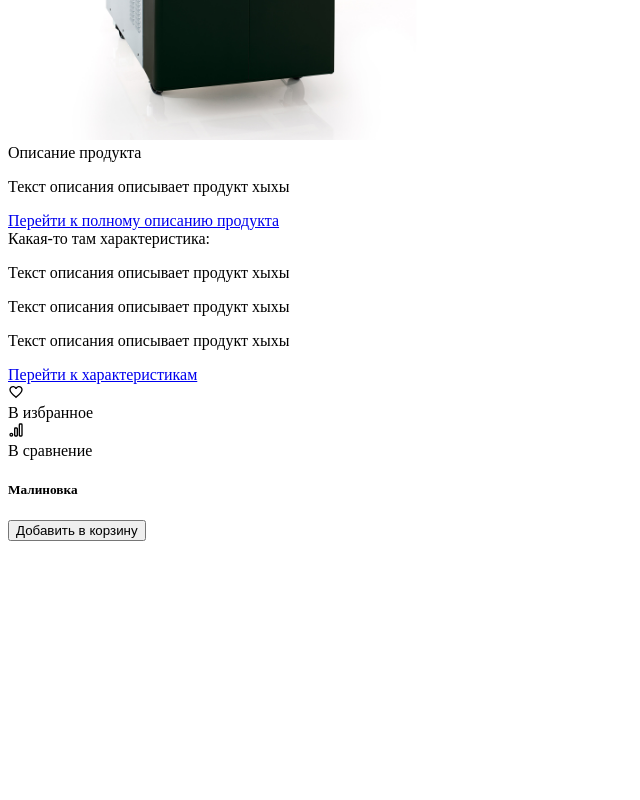
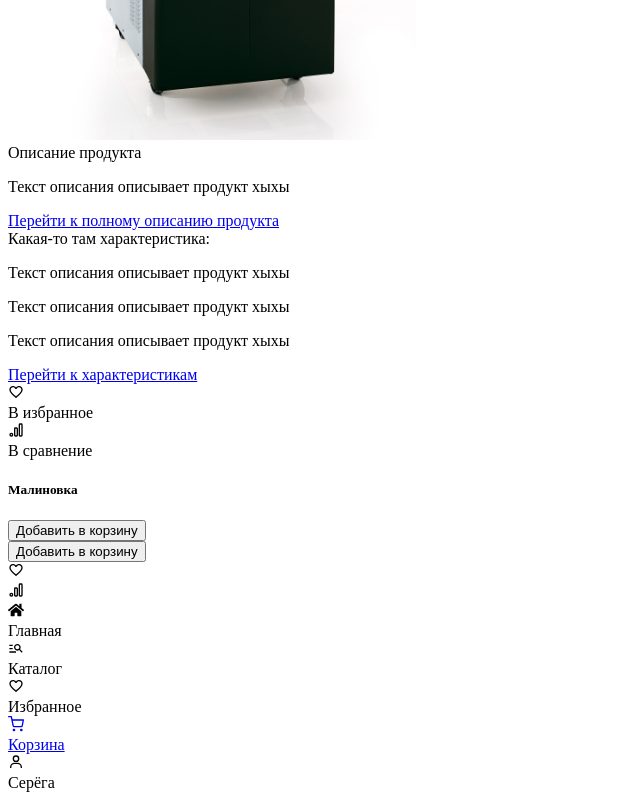
Before and after one commit to Inofp/KFCstock, a Next.js app: page /products/0 in a window 1280 px wide. Shown: the part 776-1576 px from the top of the page, without its empty margins (0-640 px from the left). Before the commit the page ends 1325 px from the top, so only its background shows below. Built offline with nearby package versions, Linux system fonts and the light colour scheme.

Commit message:
add mob resp for product page

```diff
--- /dev/null
+++ b/src/components/layouts/Botlane.jsx
@@ -0,0 +1,76 @@
+import Link from "next/link";
+import { MdOutlineFavoriteBorder, MdManageSearch } from "react-icons/md";
+import { TbBrandGoogleAnalytics } from "react-icons/tb";
+import { FiShoppingCart } from "react-icons/fi";
+import { BiUser } from "react-icons/bi"
+import { FaHome } from "react-icons/fa"
+
+
+const Botlane = () => {
+  return (
+    <div className="fixed bottom-0 z-1000 w-full lg:hidden">
+      <div className="flex justify-center items-center ">
+        <div className="w-[90%]">
+          <button className="text-[16px] w-full font-semibold leading-[21px] py-[15px] px-[31px] bg-[#02b875] text-white inline-flex justify-center items-center">
+            Добавить в корзину
+          </button>
+        </div>
+
+        <div className="flex">
+          <div className="text-3xl px-3">
+            <MdOutlineFavoriteBorder />
+          </div>
+          <div className="text-3xl px-3">
+            <TbBrandGoogleAnalytics />
+          </div>
+        </div>
+      </div>
+
+      <div className="flex pt-2 justify-around items-center bg-white">
+        <div className="px-3 flex text-[#9b9b9c] flex-col items-center justify-center cursor-pointer hover:shadow-md rounded-xl select-none">
+          <div className="text-2xl">
+            <FaHome />
+          </div>
+          <span>Главная</span>
+              </div>
+
+        <div className="px-3 flex text-[#9b9b9c]  flex-col items-center justify-center cursor-pointer hover:shadow-md rounded-xl select-none">
+          <div className="text-3xl">
+            <MdManageSearch />
+          </div>
+          <span>Каталог</span>
+        </div>
+
+
+        <div className="px-3 flex text-[#9b9b9c]  flex-col items-center justify-center cursor-pointer hover:shadow-md rounded-xl select-none">
+          <div className="text-2xl">
+            <MdOutlineFavoriteBorder />
+          </div>
+          <span>Избранное</span>
+        </div>
+
+        <Link
+          href="/cart"
+          className="text-decoration-none text-inherit hover:text-inherit"
+        >
+          <div className="px-3 flex  text-[#9b9b9c] flex-col items-center justify-center cursor-pointer hover:shadow-md rounded-xl relative select-none">
+            <div className="text-2xl ">
+              <FiShoppingCart />
+            </div>
+            <span>Корзина</span>
+          </div>
+        </Link>
+
+        <div className="px-3 flex  text-[#9b9b9c] flex-col items-center justify-center cursor-pointer hover:shadow-md rounded-xl select-none">
+          <div className="text-2xl">
+            <BiUser />
+          </div>
+          <span>Серёга</span>
+              </div>
+
+      </div>
+    </div>
+  );
+};
+
+export default Botlane;
--- a/src/components/layouts/Product.jsx
+++ b/src/components/layouts/Product.jsx
@@ -1,13 +1,13 @@
-import Image from 'next/image';
-import React from 'react';
-import Toplane from './Toplane';
-import Bread from './Bread';
-import Breadcrumb from './Breadcrumb';
-import { MdOutlineFavoriteBorder } from 'react-icons/md';
-import { TbBrandGoogleAnalytics } from 'react-icons/tb';
+import Image from "next/image";
+import React from "react";
+import Toplane from "./Toplane";
+import Bread from "./Bread";
+import Breadcrumb from "./Breadcrumb";
+import { MdOutlineFavoriteBorder } from "react-icons/md";
+import { TbBrandGoogleAnalytics } from "react-icons/tb";
+import Botlane from "./Botlane";
 
 const Product = ({ product }) => {
-
   const { title, description, imgUrl } = product || {};
 
   if (!product) {
@@ -15,13 +15,14 @@ const Product = ({ product }) => {
       <div>
         <h1>Информации о товаре нет!</h1>
       </div>
-    )
+    );
   }
 
   return (
-    <div className='w-full min-h-full flex justify-center'>
-      <div className='w-[1200px]'>
-        <div className='mt-3'>
+    <div className="w-full min-h-full flex justify-center">
+      <div className="w-[1200px] max-lg:w-[600px] max-sm:w-[350px] ">
+        <div className=" max-lg:flex max-lg:flex-col max-lg:justify-center max-lg:items-center">
+          <div className="mt-3">
             <Toplane />
             <Bread />
           </div>
@@ -30,39 +31,79 @@ const Product = ({ product }) => {
             <Breadcrumb category={description} />
           </div>
 
-        <h2 className='font-bold mt-4'>{title}</h2>
+          <h2 className="font-bold mt-4">{title}</h2>
 
-        <div className='flex'>
-          <Image src={imgUrl} alt='product pic' width={430} height={430} />
+          <div className="flex max-lg:flex-col">
+            <Image src={imgUrl} alt="product pic" width={430} height={430} />
 
-          <div className='flex-col mt-3'>
-            <div className='mb-2'><span className='font-medium'>Описание продукта</span></div>
-            <div><p>Текст описания описывает продукт хыхы</p></div>
-            <div><a href='#' className='text-[#02b875] transition-colors duration-200 no-underline hover:text-[#07652d]'>Перейти к полному описанию продукта</a></div>
-            <div className='mb-2 mt-6'><span className='font-medium'>Какая-то там характеристика:</span></div>
-            <div><p>Текст описания описывает продукт хыхы</p></div>
-            <div><p>Текст описания описывает продукт хыхы</p></div>
-            <div><p>Текст описания описывает продукт хыхы</p></div>
-            <div><a href='#' className='text-[#02b875] transition-colors duration-200 no-underline hover:text-[#07652d]'>Перейти к характеристикам</a></div>
+            <div className="flex-col mt-3">
+              <div className="mb-2">
+                <span className="font-medium">Описание продукта</span>
+              </div>
+              <div>
+                <p>Текст описания описывает продукт хыхы</p>
+              </div>
+              <div>
+                <a
+                  href="#"
+                  className="text-[#02b875] transition-colors duration-200 no-underline hover:text-[#07652d]"
+                >
+                  Перейти к полному описанию продукта
+                </a>
+              </div>
+              <div className="mb-2 mt-6">
+                <span className="font-medium">
+                  Какая-то там характеристика:
+                </span>
+              </div>
+              <div>
+                <p>Текст описания описывает продукт хыхы</p>
+              </div>
+              <div>
+                <p>Текст описания описывает продукт хыхы</p>
+              </div>
+              <div>
+                <p>Текст описания описывает продукт хыхы</p>
+              </div>
+              <div>
+                <a
+                  href="#"
+                  className="text-[#02b875] transition-colors duration-200 no-underline hover:text-[#07652d]"
+                >
+                  Перейти к характеристикам
+                </a>
+              </div>
             </div>
 
-          <div className='flex-col ml-20'>
-            <div className='flex'>
-              <div className='flex items-center justify-center text-[#b5b5b8] hover:text-inherit transition-colors duration-200 cursor-pointer mr-7'><div className='text-2xl pr-1'><MdOutlineFavoriteBorder /></div> <span>В избранное</span></div>
-              <div className='flex items-center justify-center text-[#b5b5b8] hover:text-inherit transition-colors duration-200 cursor-pointer'><div className='text-2xl pr-1'><TbBrandGoogleAnalytics /></div> <span>В сравнение</span></div>
+            <div className="flex-col lg:ml-20 max-lg:w-[300px]">
+              <div className="flex">
+                <div className="max-lg:my-4 flex items-center justify-center text-[#b5b5b8] hover:text-inherit transition-colors duration-200 cursor-pointer mr-7">
+                  <div className="text-2xl pr-1">
+                    <MdOutlineFavoriteBorder />
+                  </div>{" "}
+                  <span>В избранное</span>
+                </div>
+                <div className="flex items-center justify-center text-[#b5b5b8] hover:text-inherit transition-colors duration-200 cursor-pointer">
+                  <div className="text-2xl pr-1">
+                    <TbBrandGoogleAnalytics />
+                  </div>{" "}
+                  <span>В сравнение</span>
+                </div>
               </div>
 
-            <div className='shadow-md p-[20px] rounded-md flex-col items-center justify-center mt-4'>
+              <div className="shadow-md p-[20px] rounded-md flex-col items-center justify-center mt-4">
                 <h5>Малиновка</h5>
-              <button className='bg-red-500 text-white p-[12px] px-[31px] mt-4 rounded-xl flex justify-center items-center font-medium text-base'>
-                <span className='ml-2 font-medium'>Добавить в корзину</span>
+                <button className="bg-red-500 text-white p-[12px] px-[31px] mt-4 rounded-xl flex justify-center items-center font-medium text-base">
+                  <span className="ml-2 font-medium">Добавить в корзину</span>
                 </button>
-            </div>
               </div>
 
             </div>
           </div>
         </div>
+      </div>
+      <Botlane/>
+    </div>
   );
 };
 
--- a/src/components/layouts/Toplane.jsx
+++ b/src/components/layouts/Toplane.jsx
@@ -70,11 +70,6 @@ const Toplane = () => {
           <div className='px-3 flex flex-col items-center justify-center cursor-pointer hover:shadow-md rounded-xl relative select-none'>
             <div className='text-2xl ' ><FiShoppingCart /></div>
             <span >Корзина</span>
-            {/* {isCartOpen && (
-            <div className='absolute shadow-lg bg-white top-12 -left-100 w-[400px] h-[100px] z-50'>
-
-            </div>
-          )} */}
           </div>
         </Link>
 
--- a/src/styles/globals.css
+++ b/src/styles/globals.css
@@ -37,5 +37,6 @@ html, body {
   width: 100%;
   height: max-content;
   position: relative;
+  overflow: auto;
 
 }
```
Lines whose indentation alone changed are shown as unchanged.
